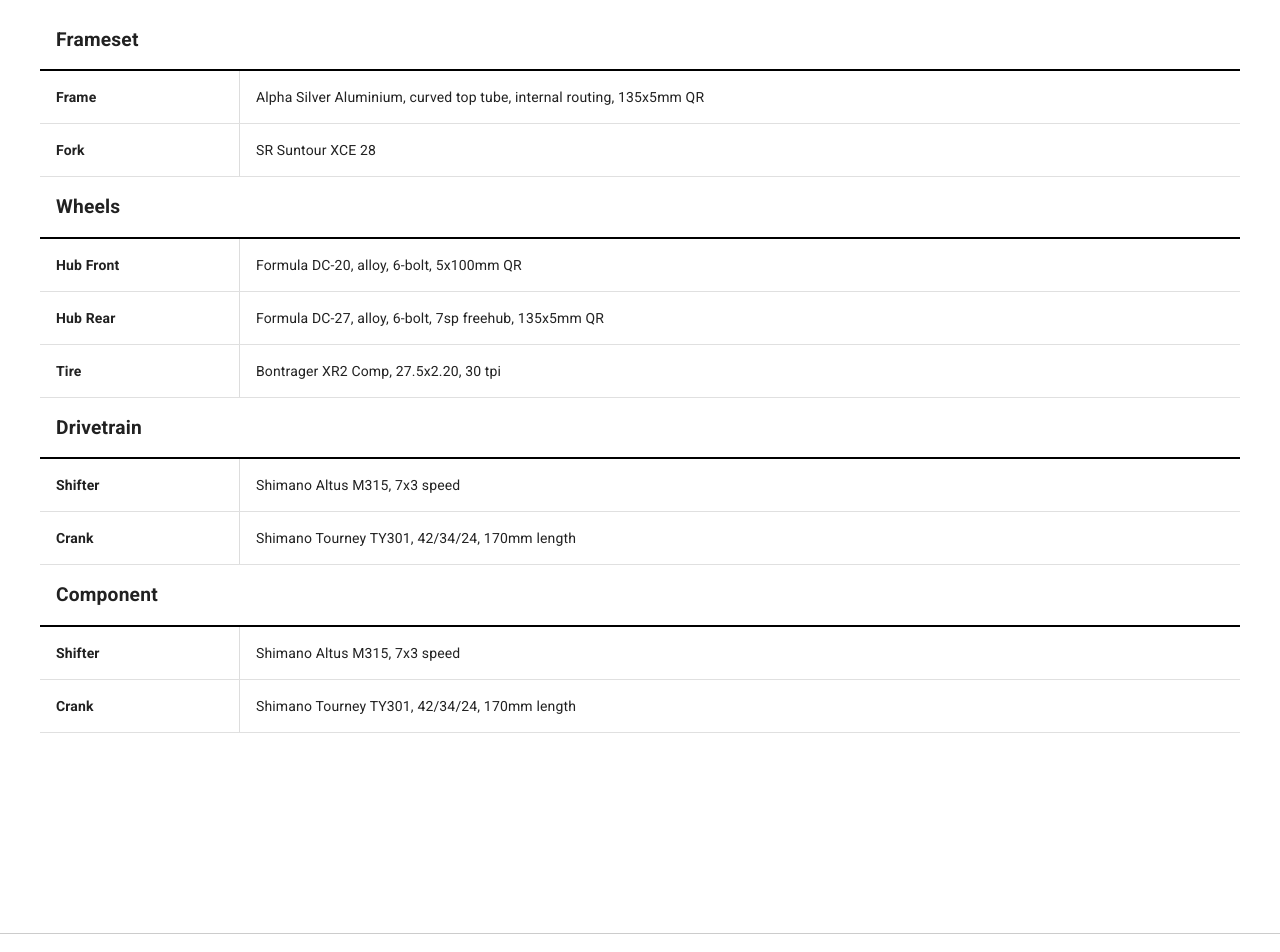
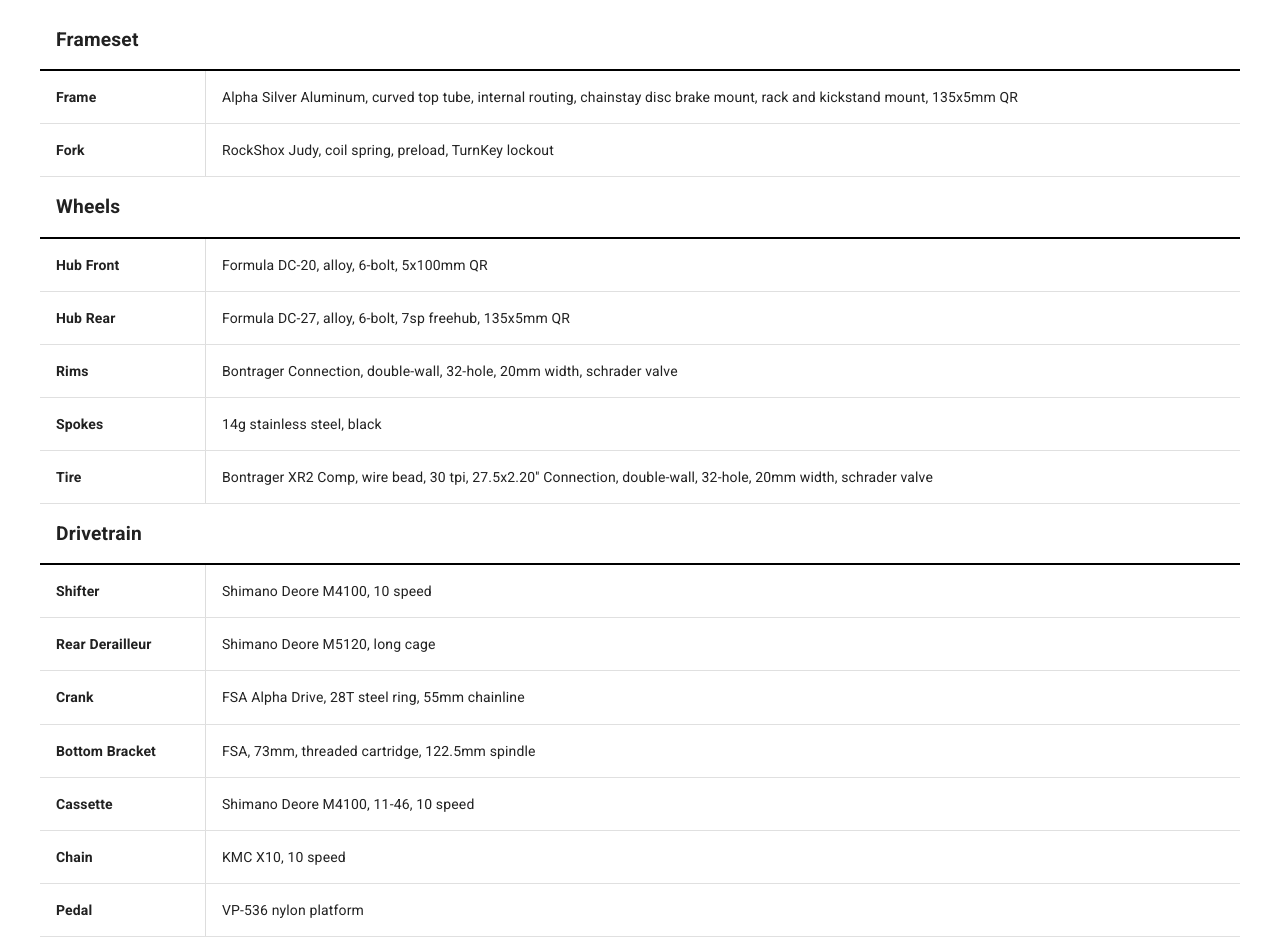
Before and after one commit to ennovie23/Spinning_Rims, a React (Vite) app: page /TrekMarlin7 in a window 1280 px wide. Shown: the part 900-1852 px from the top of the page. Built offline with nearby package versions, Linux system fonts and the light colour scheme; a web font is replaced by a local one.

Commit message:
Trek Marlin 7

```diff
--- a/src/Pages/MainBikePage.tsx
+++ b/src/Pages/MainBikePage.tsx
@@ -180,6 +180,7 @@
           name="Trek Marlin 7"
           price="₱47,490"
           image={mtb2}
+          navigateTo="/TrekMarlin7"
         />
 
         <BikeItemDisplayTemplate
--- a/src/Pages/TrekMarlin7.tsx
+++ b/src/Pages/TrekMarlin7.tsx
@@ -14,8 +14,8 @@
     {
       title: "Frameset",
       items: [
-        { name: "Frame", value: "Alpha Silver Aluminium, curved top tube, internal routing, 135x5mm QR" },
-        { name: "Fork", value: "SR Suntour XCE 28" },
+        { name: "Frame", value: "Alpha Silver Aluminum, curved top tube, internal routing, chainstay disc brake mount, rack and kickstand mount, 135x5mm QR" },
+        { name: "Fork", value: "RockShox Judy, coil spring, preload, TurnKey lockout" },
       ],
     },
     {
@@ -23,21 +23,29 @@
       items: [
         { name: "Hub Front", value: "Formula DC-20, alloy, 6-bolt, 5x100mm QR" },
         { name: "Hub Rear", value: "Formula DC-27, alloy, 6-bolt, 7sp freehub, 135x5mm QR" },
-        { name: "Tire", value: "Bontrager XR2 Comp, 27.5x2.20, 30 tpi" },
+        { name: "Rims", value: "Bontrager Connection, double-wall, 32-hole, 20mm width, schrader valve" },
+        { name: "Spokes", value: "14g stainless steel, black" },
+        { name: "Tire", value: "Bontrager XR2 Comp, wire bead, 30 tpi, 27.5x2.20'' Connection, double-wall, 32-hole, 20mm width, schrader valve" },
       ],
     },
     {
       title: "Drivetrain",
       items: [
-        { name: "Shifter", value: "Shimano Altus M315, 7x3 speed" },
-        { name: "Crank", value: "Shimano Tourney TY301, 42/34/24, 170mm length" },
+        { name: "Shifter", value: "Shimano Deore M4100, 10 speed" },
+        { name: "Rear Derailleur", value: "Shimano Deore M5120, long cage" },
+        { name: "Crank", value: "FSA Alpha Drive, 28T steel ring, 55mm chainline" },
+        { name: "Bottom Bracket", value: "FSA, 73mm, threaded cartridge, 122.5mm spindle" },
+        { name: "Cassette", value: "Shimano Deore M4100, 11-46, 10 speed" },
+        { name: "Chain", value: "KMC X10, 10 speed" },
+        { name: "Pedal", value: "VP-536 nylon platform" },
       ],
     },
     {
       title: "Component",
       items: [
-        { name: "Shifter", value: "Shimano Altus M315, 7x3 speed" },
-        { name: "Crank", value: "Shimano Tourney TY301, 42/34/24, 170mm length" },
+        { name: "Saddle", value: "Bontrager Arvada, steel rails, 138mm width" },
+        { name: "Seat Post", value: "Bontrager alloy, 31.6mm, 12mm offset, 400mm length" },
+        { name: "Brake Set", value: "Shimano MT200 hydraulic disc RT26 Rotor" },
       ],
     },
   ];
```
